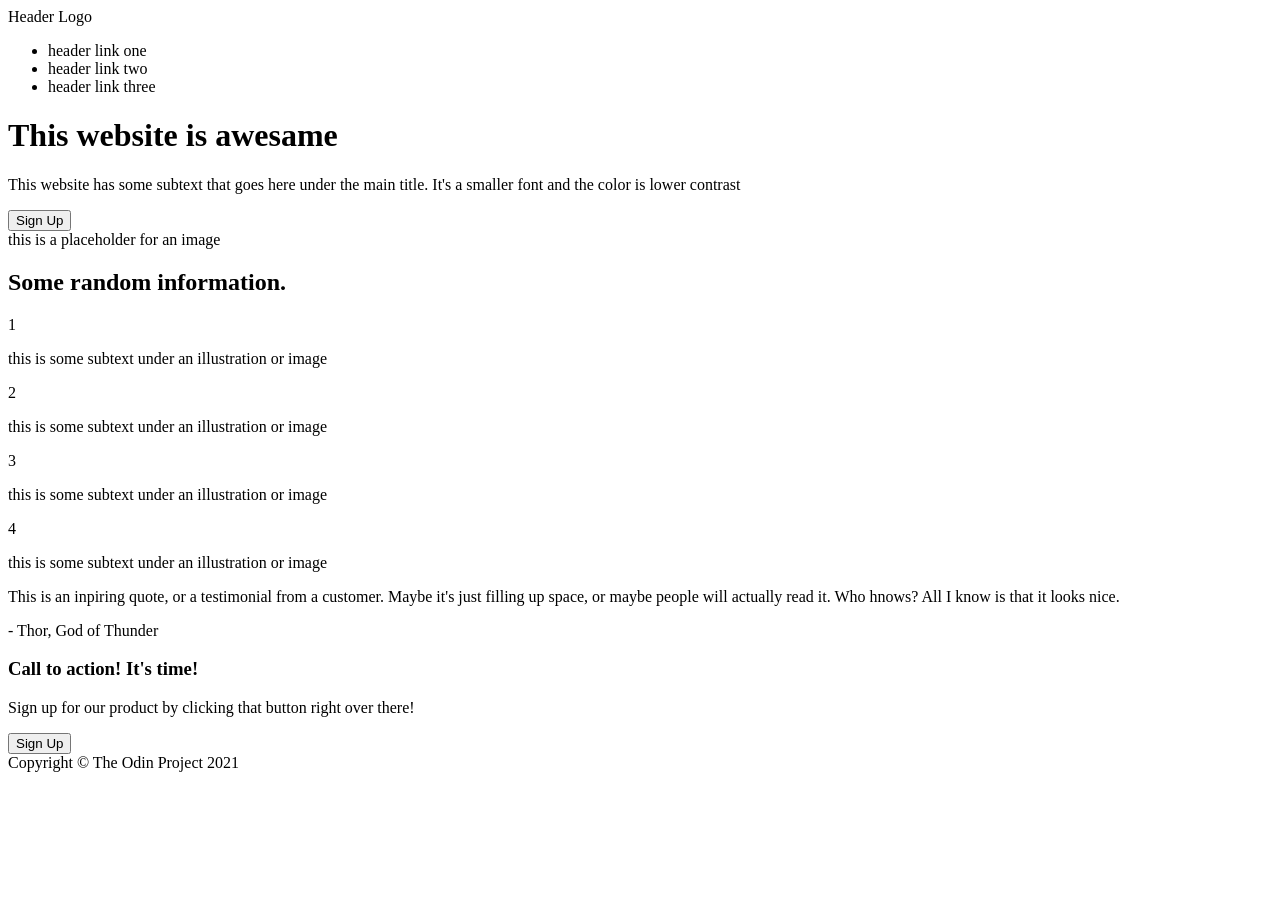
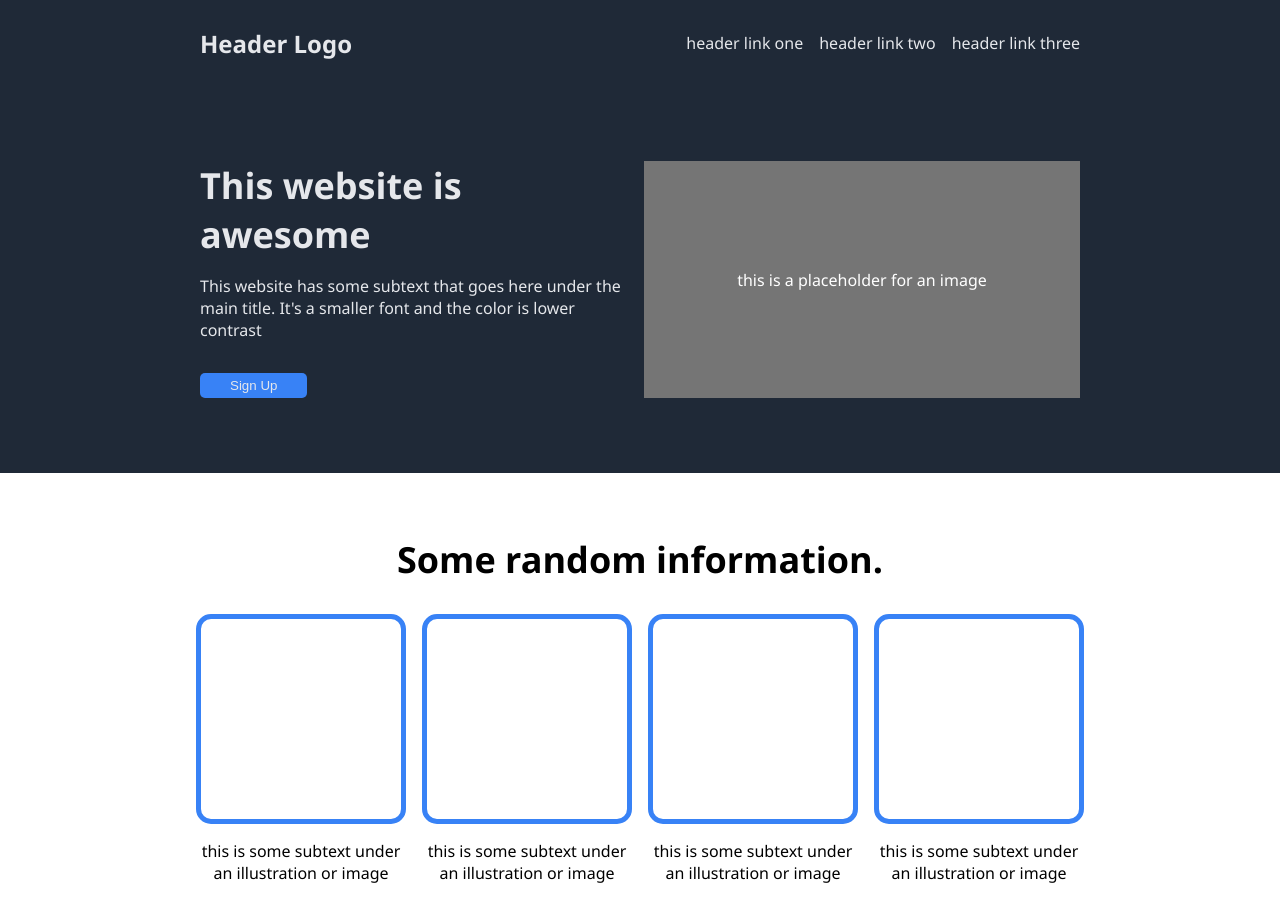
Before and after one commit to Zanahorio17/Landing_Page_OP, a plain HTML site: page index.html in a window 1280 px wide. Shown: the top 903 px of the page. Before the commit the page ends 800 px from the top, so only its background shows below. Drawn offline with Linux system fonts and the light colour scheme.

Commit message:
Style.css añadido y modificado, Landing Page terminada

```diff
--- a/index.html
+++ b/index.html
@@ -3,6 +3,7 @@
 <head>
     <meta charset="UTF-8">
     <meta name="viewport" content="width=device-width, initial-scale=1.0">
+    <link rel="stylesheet" href="style.css">
     <title>Landing Page</title>
 </head>
 <body>
@@ -11,50 +12,60 @@
     <div class="header">
         <div>Header Logo</div>
         <ul>
-            <li>header link one</li>
-            <li>header link two</li>
-            <li>header link three</li>
+            <li><a href="#"></a>header link one</li>
+            <li><a href="#"></a>header link two</li>
+            <li><a href="#"></a>header link three</li>
         </ul>
     </div>
 
     <!--LANDING-->
 
     <div class="landing">
-        <h1>This website is awesame</h1>
+        <div class="contenido">
+            <h1>This website is awesome</h1>
             <p>This website has some subtext that goes here under the main title. It's a smaller font and the color is lower contrast</p>
             <button>Sign Up</button>
+        </div>
         <div class="image">this is a placeholder for an image</div>
     </div>
 
     <!--INFO-->
     <div class="information">
         <h2>Some random information.</h2>
-        <div class="cuadrado">1
+        <div class="cuadrados">
+            <div class="cuadrado">
+                <div></div>
                 <p>this is some subtext under an illustration or image</p>
             </div>
-        <div class="cuadrado">2
+            <div class="cuadrado">
+                <div></div>
                 <p>this is some subtext under an illustration or image</p>
             </div>
-        <div class="cuadrado">3
+            <div class="cuadrado">
+                <div></div>
                 <p>this is some subtext under an illustration or image</p>
             </div>
-        <div class="cuadrado">4
+            <div class="cuadrado">
+                <div></div>
                 <p>this is some subtext under an illustration or image</p>
+            </div>
         </div>
     </div>
 
     <!--THOR-->
     <div class="thor">
         <p>This is an inpiring quote, or a testimonial from a customer. Maybe it's just filling up space, or maybe people will actually read it. Who hnows? All I know is that it looks nice.</p>
-        <p>- Thor, God of Thunder</p>
+        <p class="autor">- Thor, God of Thunder</p>
     </div>
 
     <!--CALL TO ACTION-->
     <div class="call">
         <div class="cta">
+            <div class="txt">
                 <h3>Call to action! It's time!</h3>
                 <p>Sign up for our product by clicking that button right over there! </p>
-            <button>Sign Up</button>
+            </div>
+            <button class="cta-button">Sign Up</button>
         </div>
     </div>
 
--- /dev/null
+++ b/style.css
@@ -0,0 +1,219 @@
+/* Página en general*/
+/*--------------------------------------------------------------*/
+body{
+    display: flex;
+    flex-direction: column;
+    font-family:'Segoe UI', Tahoma, Geneva, Verdana, sans-serif;
+    margin: 0;
+}
+/*--------------------------------------------------------------*/
+
+/*Header*/
+/*--------------------------------------------------------------*/
+.header{
+    display: flex;
+    background-color: #1F2937;
+    justify-content: space-between;
+    padding: 16px 200px;
+}
+/*------------------------Logo---------------------------------*/
+.header div{
+    color: #E5E7EB;
+    font-size: 24px;
+    font-weight: 700;
+    align-self: center;
+}
+/*-------------------Lista de Links----------------------------*/
+.header ul {
+    display: flex;
+    color: #E5E7EB;
+    font-size: 16px;
+    gap: 16px;
+    list-style-type: none;
+}
+/*--------------------------------------------------------------*/
+
+/*Landing Page*/
+/*--------------------------------------------------------------*/
+.landing{
+    display: flex;
+    background-color: #1F2937;
+    align-items: stretch;
+    padding: 75px 200px;
+    margin-bottom: 0px;
+    gap: 8px;
+}
+/*----------------Contenedor Principal--------------------------*/
+.landing .contenido{
+    display: flex;
+    flex-direction: column;
+    align-items: flex-start;
+    gap: 16px;
+    flex: 1;
+}
+
+/*---------------------------H1---------------------------------*/
+.landing h1{
+    color: #E5E7EB;
+    font-size: 36px;
+    margin: 0;
+}
+/*-----------------------Párrafo--------------------------------*/
+.landing p{
+    margin-top: 0;
+    color: #E5E7EB;
+}
+/*-------------------------Botón--------------------------------*/
+.landing button{
+    background-color: #3882F6;
+    color: #E5E7EB;
+    margin: 0;
+    padding: 5px 30px;
+    border: none;
+    border-radius: 5px;
+}
+/*----------------------Imagen----------------------------------*/
+.landing .image{
+    display: flex;
+    align-items: center;
+    align-self: stretch;
+    color: white;
+    background-color: #757575;
+    justify-content: center;
+    flex: 1;
+}
+/*--------------------------------------------------------------*/
+
+/*Información Random*/
+/*--------------------------------------------------------------*/
+.information{
+    display: flex;
+    flex-direction: column;
+    align-items: center;
+    background-color: white;
+    padding: 32px 300px 32px;
+}
+/*-------------------Titulo de la sección------------------------*/
+.information h2{
+    font-size: 36px;
+    font-weight: bold;
+}
+/*-------------------Contenedor de Cuadrados---------------------*/
+.information .cuadrados{
+    display: flex;
+    gap: 16px;
+}
+/*--------------------Cuadrado Individual------------------------*/
+.information .cuadrados .cuadrado{
+    display: flex;
+    flex-direction: column;
+    align-items: center;
+}
+/*--------------------Bordes Cuadrado-----------------------------*/
+.information .cuadrados .cuadrado div{
+    background-color: aliceblue;
+    height: 200px;
+    width: 200px;
+    display: flex;
+    align-items: center;
+    border-radius: 15px;
+    border: 5px solid #3882F6;
+    background-color: white;
+}
+/*------------------------Texto-----------------------------------*/
+.information .cuadrados .cuadrado p{
+    text-align: center;
+}
+/*--------------------------------------------------------------*/
+
+/*Frase Thor*/
+/*--------------------------------------------------------------*/
+.thor{
+    display: flex;
+    flex-direction: column;
+    align-items: center;
+    background-color: #E5E7EB;
+    padding: 35px 350px 35px;
+    font-weight: 300;
+    font-style: italic;
+    font-size: 36px;
+}
+/*-----------------------------Autor----------------------------*/
+.thor .autor{
+    display: flex;
+    align-self: flex-end;
+    font-weight: 700;
+    font-style: normal;
+    font-size: 30px;
+}
+/*--------------------------------------------------------------*/
+
+/*Call to Action*/
+/*--------------------------------------------------------------*/
+.call{
+    display: flex;
+    flex-direction: row;
+    align-items: center;
+    padding: 16px 200px;
+    margin: 0;
+}
+/*--------------------Contenedor Secundario---------------------*/
+.call .cta{
+    background-color: #3882F6;
+    display: flex;
+    margin: 35px;
+    padding: 40px;
+    border-radius: 10px;
+    color: white;
+    font-size: 18px;
+    flex-direction: row;
+    flex: 1;
+    align-items: center;
+}
+/*----------------------Título y Texto--------------------------*/
+.call .cta .txt{
+    display: flex;
+    flex-direction: column;
+    margin-left: 100px;
+    flex: 3;
+}
+/*--------------------------Título------------------------------*/
+.call .cta h3{
+    margin-bottom: 0;
+}
+/*---------------------------Texto------------------------------*/
+.call .cta p{
+    margin-top: 0;
+}
+/*-----------------------------Botón----------------------------*/
+.call .cta .cta-button{
+    display: flex;
+    flex-direction: column;
+    align-self: flex-start;
+    background-color: #3882F6;
+    color: #E5E7EB;
+    font-size: 18px;
+    border: 1px solid white;
+    border-radius: 7px;
+    align-items: center;
+    margin-top: 20px;
+    width: 100px;
+    height: 40px;
+    justify-content: center;
+    margin-right: 100px;
+    margin-left: 100px;
+    flex: 2;
+    padding: 3px 0px;
+}
+
+.footer{
+    display: flex;
+    flex-direction: column;
+    background-color: #1F2937;
+    color: white;
+    justify-content: center;
+    align-items: center;
+    padding: 50px 500px;
+    font-size: 18px;
+    font-weight: 300px;
+}
```
Lines whose indentation alone changed are shown as unchanged.
